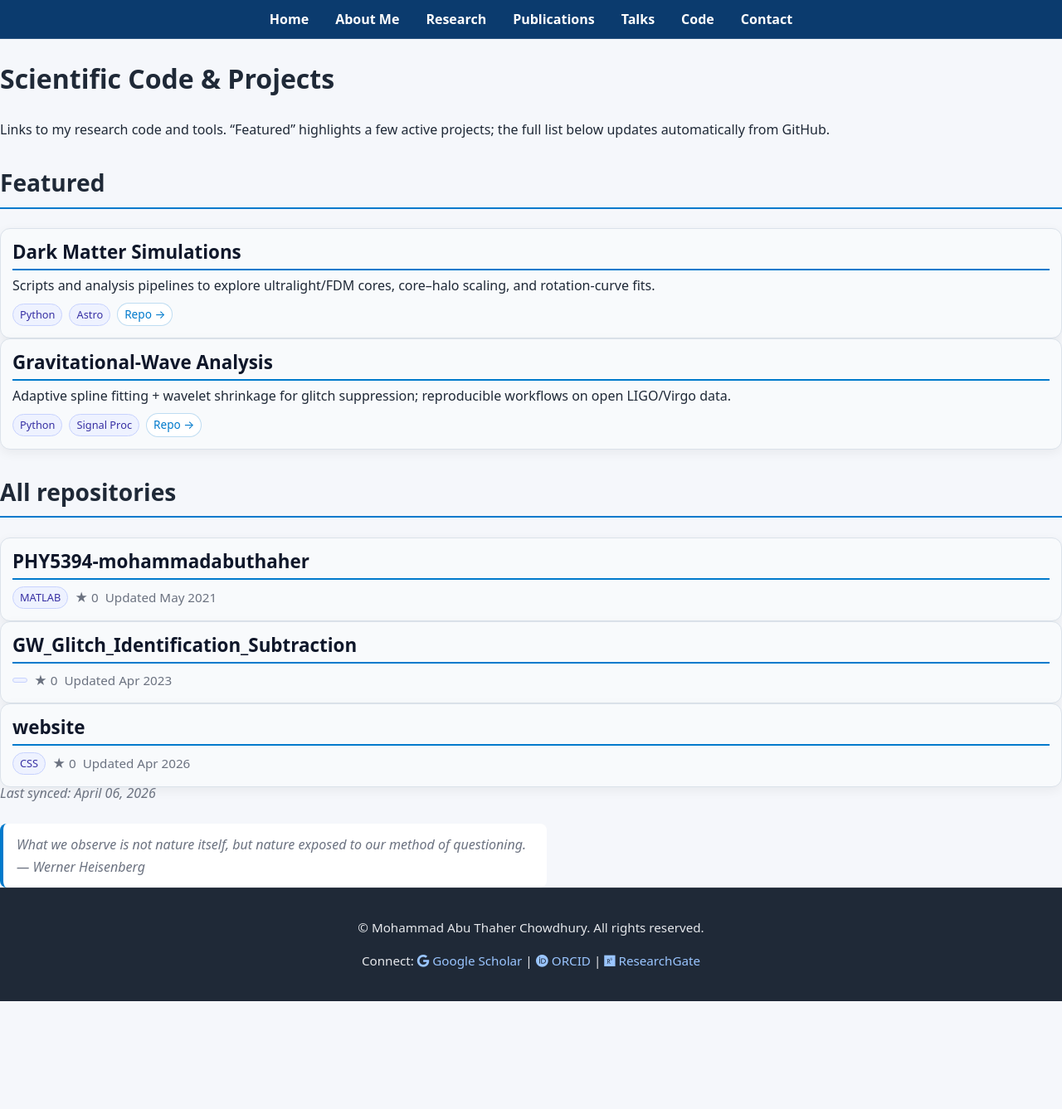
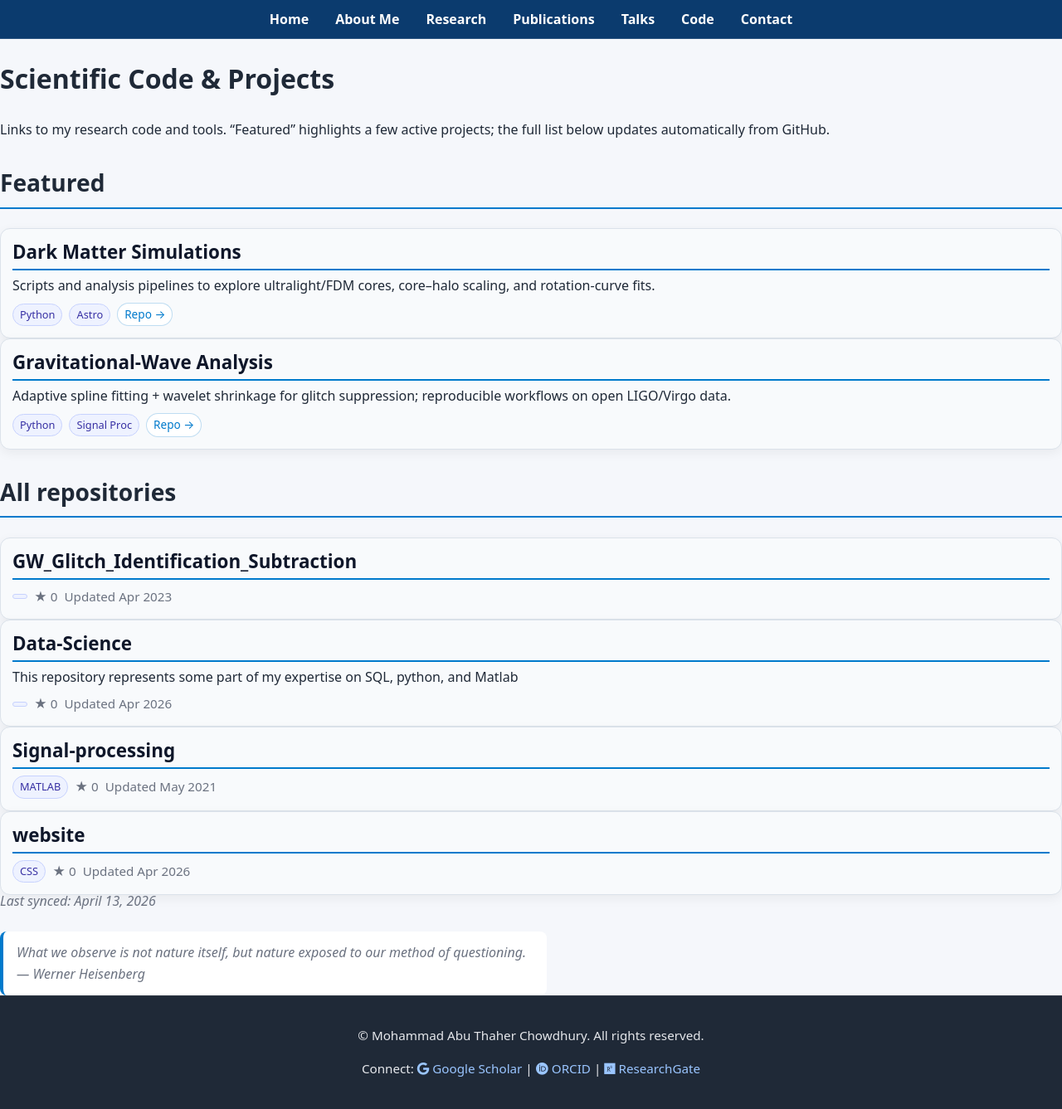
Before and after one commit to matc-thaher/website, a Jekyll site: the page built from code.md, in a window 1280 px wide and 1337 px high. Shown: the whole window at 83% size. Built offline with Jekyll 4.4.1, drawn with Linux system fonts in a browser that asks for light colours.

Commit message:
chore: update GitHub repos

```diff
--- a/_data/repos.json
+++ b/_data/repos.json
@@ -1,5 +1,5 @@
 {
-  "updated": "2026-04-06T06:28:14.735752Z",
+  "updated": "2026-04-13T07:11:02.611472Z",
   "repos": [
     {
       "name": "website",
@@ -8,7 +8,27 @@
       "language": "CSS",
       "topics": [],
       "stargazers_count": 0,
-      "updated_at": "2026-04-06T06:12:04Z",
+      "updated_at": "2026-04-13T06:13:28Z",
+      "fork": false
+    },
+    {
+      "name": "Signal-processing",
+      "html_url": "https://github.com/matc-thaher/Signal-processing",
+      "description": "",
+      "language": "MATLAB",
+      "topics": [],
+      "stargazers_count": 0,
+      "updated_at": "2021-05-12T07:52:25Z",
+      "fork": false
+    },
+    {
+      "name": "Data-Science",
+      "html_url": "https://github.com/matc-thaher/Data-Science",
+      "description": "This repository represents some part of my expertise on SQL, python, and Matlab",
+      "language": "",
+      "topics": [],
+      "stargazers_count": 0,
+      "updated_at": "2026-04-08T02:58:26Z",
       "fork": false
     },
     {
@@ -20,16 +40,6 @@
       "stargazers_count": 0,
       "updated_at": "2023-04-29T15:10:01Z",
       "fork": false
-    },
-    {
-      "name": "PHY5394-mohammadabuthaher",
-      "html_url": "https://github.com/matc-thaher/PHY5394-mohammadabuthaher",
-      "description": "",
-      "language": "MATLAB",
-      "topics": [],
-      "stargazers_count": 0,
-      "updated_at": "2021-05-12T07:52:25Z",
-      "fork": false
     }
   ]
 }
```
